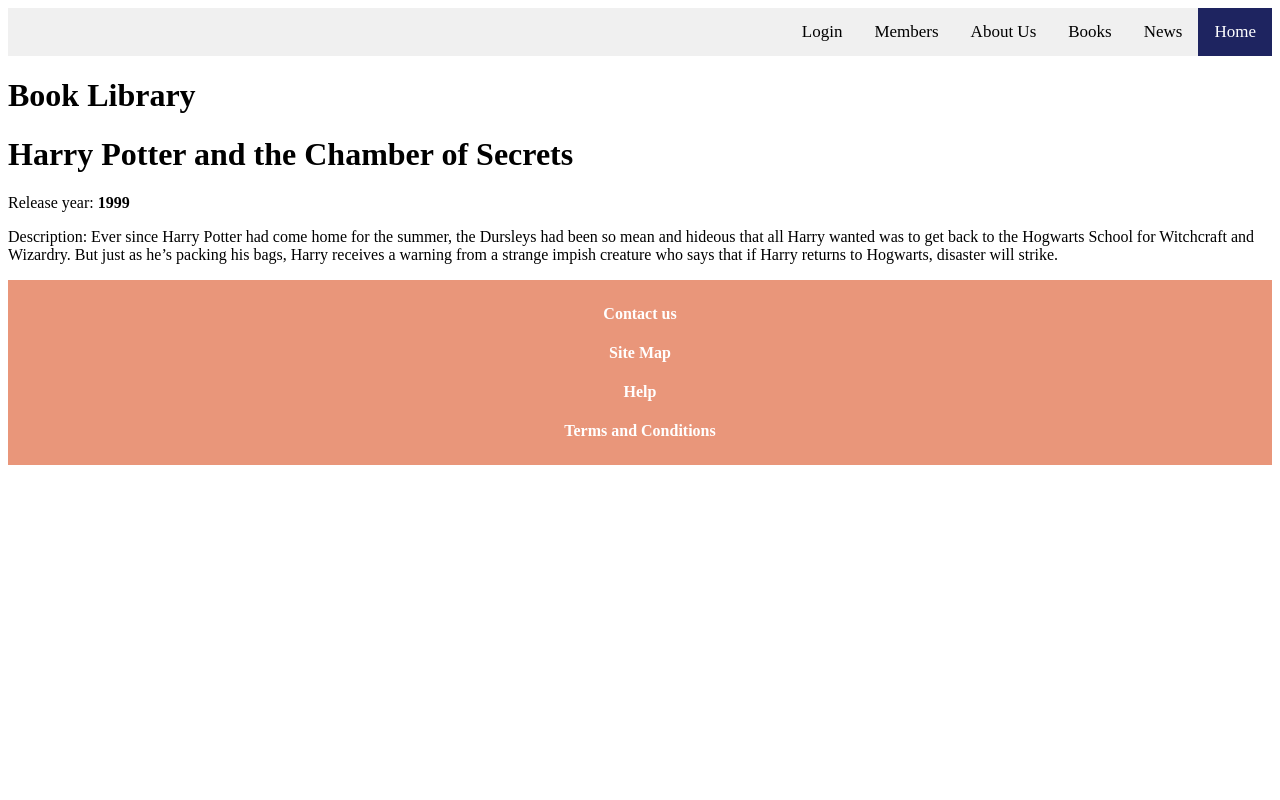
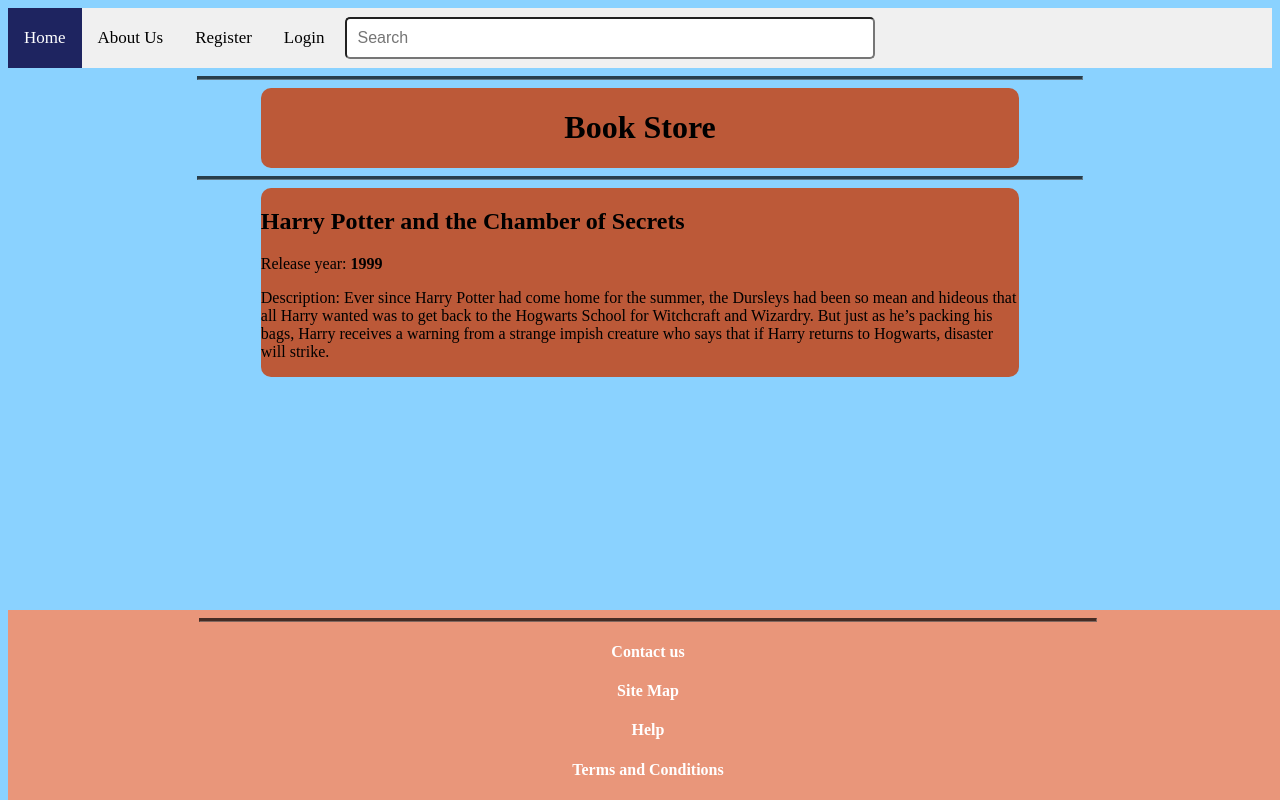
Before and after one commit to s-rofe/bookstore-web-app, a Flask app: page / in a window 1280 px wide. Run offline with Flask 2, Linux system fonts and the light colour scheme.

Commit message:
frontend
Front end intial skeleton

```diff
--- a/library/static/css/main.css
+++ b/library/static/css/main.css
@@ -1,24 +1,45 @@
-.footer{
-    width: 100%;
-    height: 80px;
-    overflow: hidden;
+body{
+    background-color: rgb(138, 210, 255);
 }
+
+hr {
+    width: 70%;
+    height: 2px;
+    /* color: white; */
+    color: black;
+    /* background-color: white; */
+    background-color: black;
+    border-color: black;
+    opacity: 0.7;
+}
+
 .footer h4{
-    margin-top: 29px;
+    margin-top: 5px;
     color: #F0F0F0;
     float: left;
     margin-left: 29px;
     cursor: pointer;
 }
+
+footer {
+  text-align: center;
+  background-color: DarkSalmon;
+  color: white;
+  position:absolute;
+  bottom:0;
+  width: 100%;
+  overflow: hidden;
+}
+
 .navigation-bar {
     overflow: hidden;
     background-color: #F0F0F0;
 }
 .navigation-bar a {
-    float: right;
+    float: left;
     color: black;
     text-align: center;
-    padding: 14px 16px;
+    padding: 20px 16px;
     text-decoration: none;
     font-size: 17px;
 }
@@ -31,11 +52,45 @@
     color: white;
 }
 
+h1{
+    text-align: center;
+}
 
+#content-2{
+    background-color: rgba(202, 59, 7, 0.8);
+    /* background-color: #CA3B07; */
+    /* background-color: rgb(247, 94, 37, 0.85); */
+    width: 60%;
+    height: auto;
+    /* position: relative; */
+    left: 20%;
+    top: 11vw;
+    border-radius: 10px;
+    overflow: auto;
+    margin: auto;
 
-footer {
-  text-align: center;
-  padding: 3px;
-  background-color: DarkSalmon;
-  color: white;
 }
+
+input {
+    padding: 10px;
+    font-size: medium;
+    border-radius: 5px;
+    margin-left: 5px;
+    margin-top: 9px;
+    width: 40%;
+}
+
+#container{
+    background-color: rgba(202, 59, 7, 0.8);
+    /* background-color: #CA3B07; */
+    /* background-color: rgb(247, 94, 37, 0.85); */
+    width: 60%;
+    height: auto;
+    /* position: relative; */
+    left: 20%;
+    top: 11vw;
+    border-radius: 10px;
+    overflow: auto;
+    margin: auto;
+
+}
--- a/library/templates/footer.html
+++ b/library/templates/footer.html
@@ -1,4 +1,5 @@
 <footer id="footer">
+    <hr>
     <h4>Contact us</h4>
     <h4>Site Map</h4>
     <h4>Help</h4>
--- a/library/templates/header.html
+++ b/library/templates/header.html
@@ -1,3 +1,3 @@
 <header id="header">
-    <h1>Book Library</h1>
+    <h1>Book Store</h1>
 </header>
--- a/library/templates/layout.html
+++ b/library/templates/layout.html
@@ -12,17 +12,18 @@
     <div id="body">
       <!-- Include navigation partial. -->
       {% include 'navigation.html' %}
-
+      <hr>
       <div id="content-2">
         <!-- Include header partial. -->
         {% include 'header.html' %}
-
-        <div id="container">
+      </div>
+      <hr>
+      <div id="container">
           <!-- Main content block to be supplied by page. -->
           {% block content %} {% endblock %}
-        </div>
+      </div>
 
-      </div>
+
 
         <div id="footer">
         {% include 'footer.html' %}
--- a/library/templates/navigation.html
+++ b/library/templates/navigation.html
@@ -1,10 +1,9 @@
 <div class="navigation-bar">
     <nav>
         <a class="active">Home</a>
-        <a>News</a>
-        <a>Books</a>
         <a>About Us</a>
-        <a>Members</a>
+        <a>Register</a>
         <a>Login</a>
+        <input placeholder="Search">
     </nav>
 </div>
--- a/library/templates/simple_book.html
+++ b/library/templates/simple_book.html
@@ -1,7 +1,7 @@
 {% extends 'layout.html' %} {% block content %}
 <body>
 
-    <h1>{{ book.title }}</h1>
+    <h2>{{ book.title }}</h2>
     <p>Release year: <b>{{ book.release_year }}</b></p>
     <p>Description: {{ book.description }}</p>
 
```
Also changed, not shown: 10.jpg (added).
